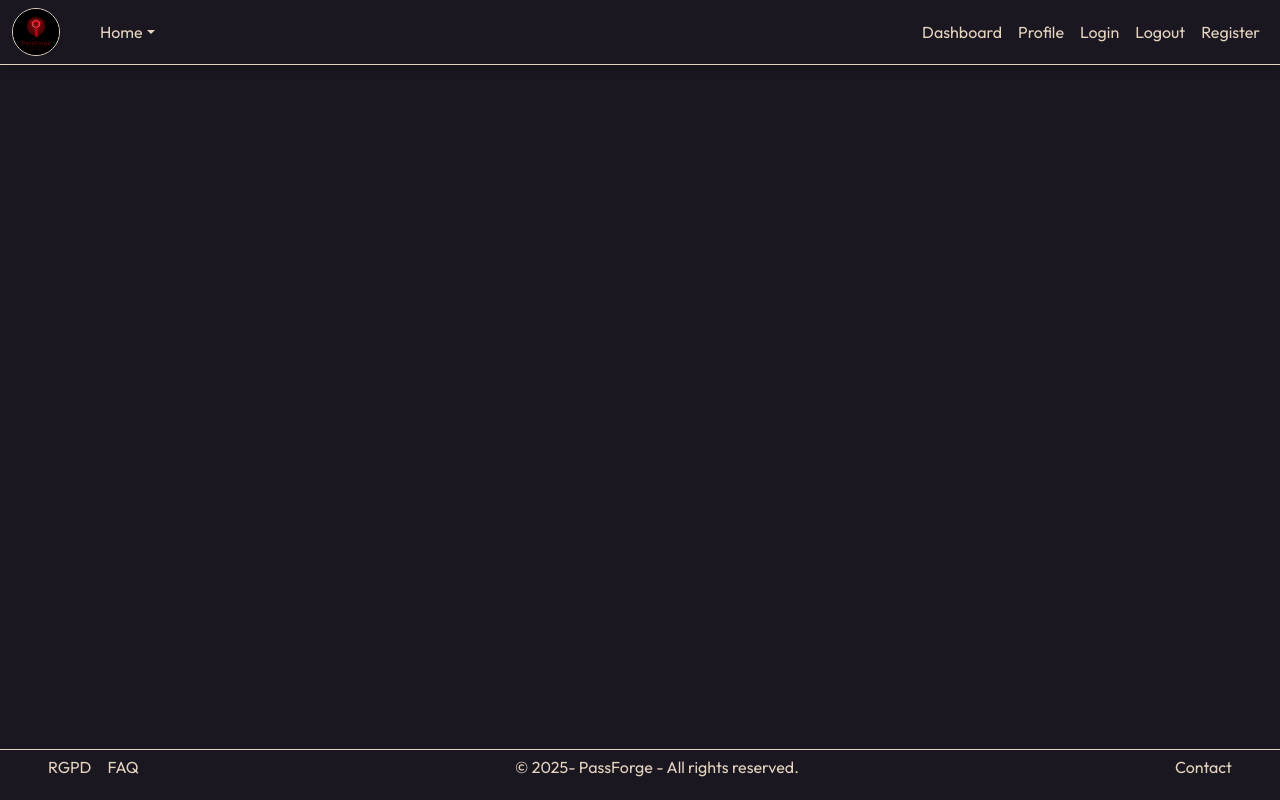
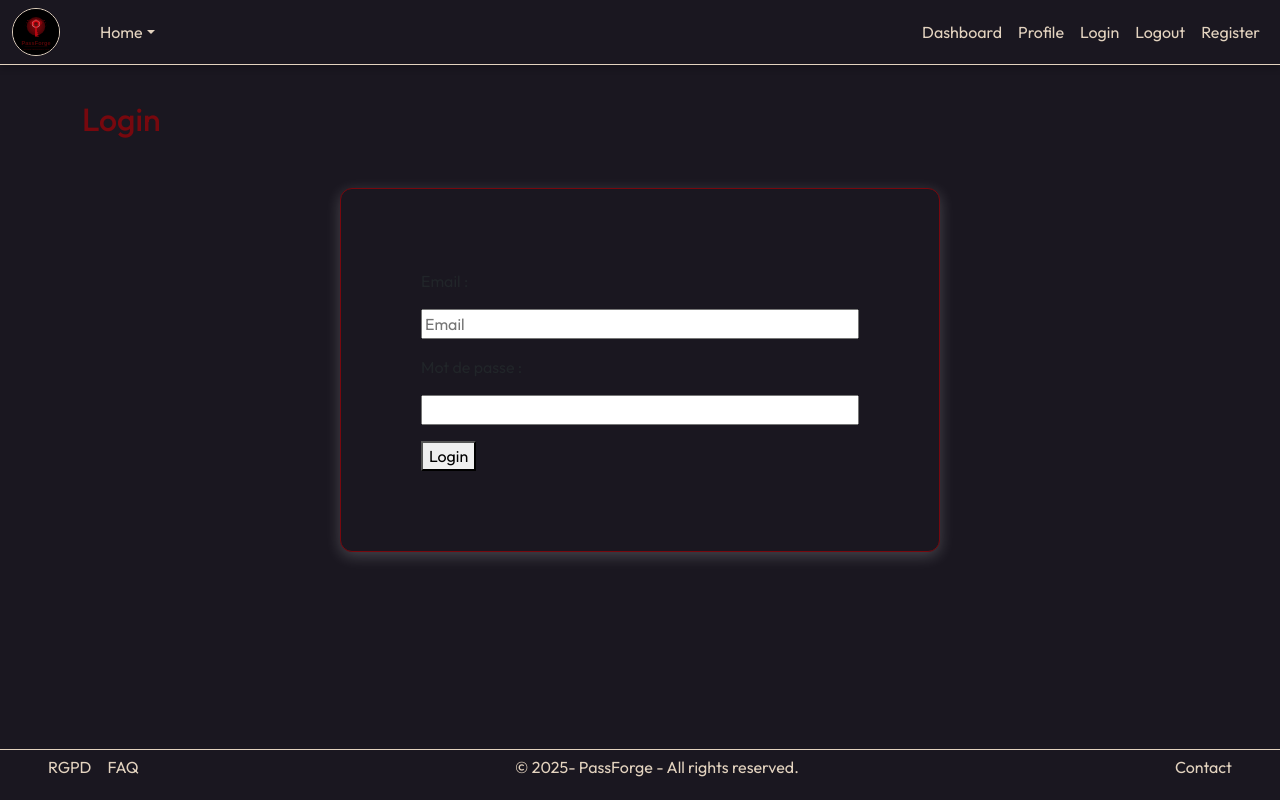
Before and after one commit to PassForgeTHP/React_Passforge, a React (Vite) app: page /login in a window 1280 px wide. Built offline with nearby package versions, Linux system fonts and the light colour scheme.

Commit message:
adding login function + provider in main + adding form css

```diff
--- a/src/App.jsx
+++ b/src/App.jsx
@@ -6,11 +6,12 @@ import { Routes, Route } from "react-router-dom";
   import Login from "./pages/Login";
   import Register from "./pages/Register";
   import Dashboard from "./pages/Dashboard";
-  import FAQ from "./pages/FAQ";
+  import FAQ from "./components/FAQ";
   import { initDB } from "./services/indexedDB";
   import "./styles/App.css";
   import "./styles/navbar.css";
   import "./styles/responsives.css";
+  import "./styles/form.css";
 
   function App() {
     // Initialize IndexedDB on app startup
--- a/src/main.jsx
+++ b/src/main.jsx
@@ -3,11 +3,14 @@ import { createRoot } from 'react-dom/client'
 import { BrowserRouter } from 'react-router-dom';
 import './styles/index.css'
 import App from './App.jsx'
+import { AuthProvider } from './contexts/AuthContext';
 
 createRoot(document.getElementById('root')).render(
   <StrictMode>
-    <BrowserRouter>
-      <App />
-    </BrowserRouter>
+    <AuthProvider>
+      <BrowserRouter>
+        <App />
+      </BrowserRouter>
+    </AuthProvider>
   </StrictMode>
 );
--- a/src/pages/Login.jsx
+++ b/src/pages/Login.jsx
@@ -1,7 +1,45 @@
+import { useContext, useState } from "react";
+import { AuthContext } from "../contexts/AuthContext";
+
 function Login() {
+  const { login } = useContext(AuthContext);
+  const [email, setEmail] = useState("");
+  const [password, setPassword] = useState("");
+
+  const handleSubmit = async (e) => {
+    e.preventDefault();
+    const res = await fetch("http://localhost:3000/users/sign_in", {
+      method: "POST",
+      headers: { "Content-Type": "application/json" },
+      body: JSON.stringify({ user: { email, password } })
+    });
+
+    if (!res.ok) {
+      console.error("Login failed");
+      return;
+    }
+
+    const data = await res.json();
+    const token = res.headers.get("Authorization")?.split(" ")[1];
+    login(data.user, token);
+  };
+
   return (
-    <div>
-      <h1>Login</h1>
+    <div className="container">
+      <div>
+        <h2>Login</h2>
+      </div>
+      <div>
+        <form onSubmit={handleSubmit}>
+          <label htmlFor="email">Email :</label>
+          <input value={email} onChange={(e) => setEmail(e.target.value)} placeholder="Email"/>
+          <label htmlFor="password">Mot de passe :</label>
+          <input value={password} onChange={(e) => setPassword(e.target.value)} type="password"/>
+          <div>
+            <button type="submit">Login</button>
+          </div>
+        </form>
+      </div>
     </div>
   )
 }
--- /dev/null
+++ b/src/styles/form.css
@@ -0,0 +1,17 @@
+.container {
+margin: 100px auto;
+}
+
+form {
+  max-width: 600px;
+  margin: 50px auto;
+  padding: 5rem;
+  border-radius: 12px;
+  border: 1px solid var(--base-red);
+  background: var(--dark);
+  box-shadow: 0 4px 15px var(--shadow-light);
+
+  display: flex;
+  flex-direction: column;
+  gap: 1rem;
+}
--- a/src/styles/index.css
+++ b/src/styles/index.css
@@ -22,3 +22,7 @@ main {
   width: 95%;
   margin: 1rem auto;
 }
+
+h1, h2, h3 {
+  color: var(--base-red);
+}
```
